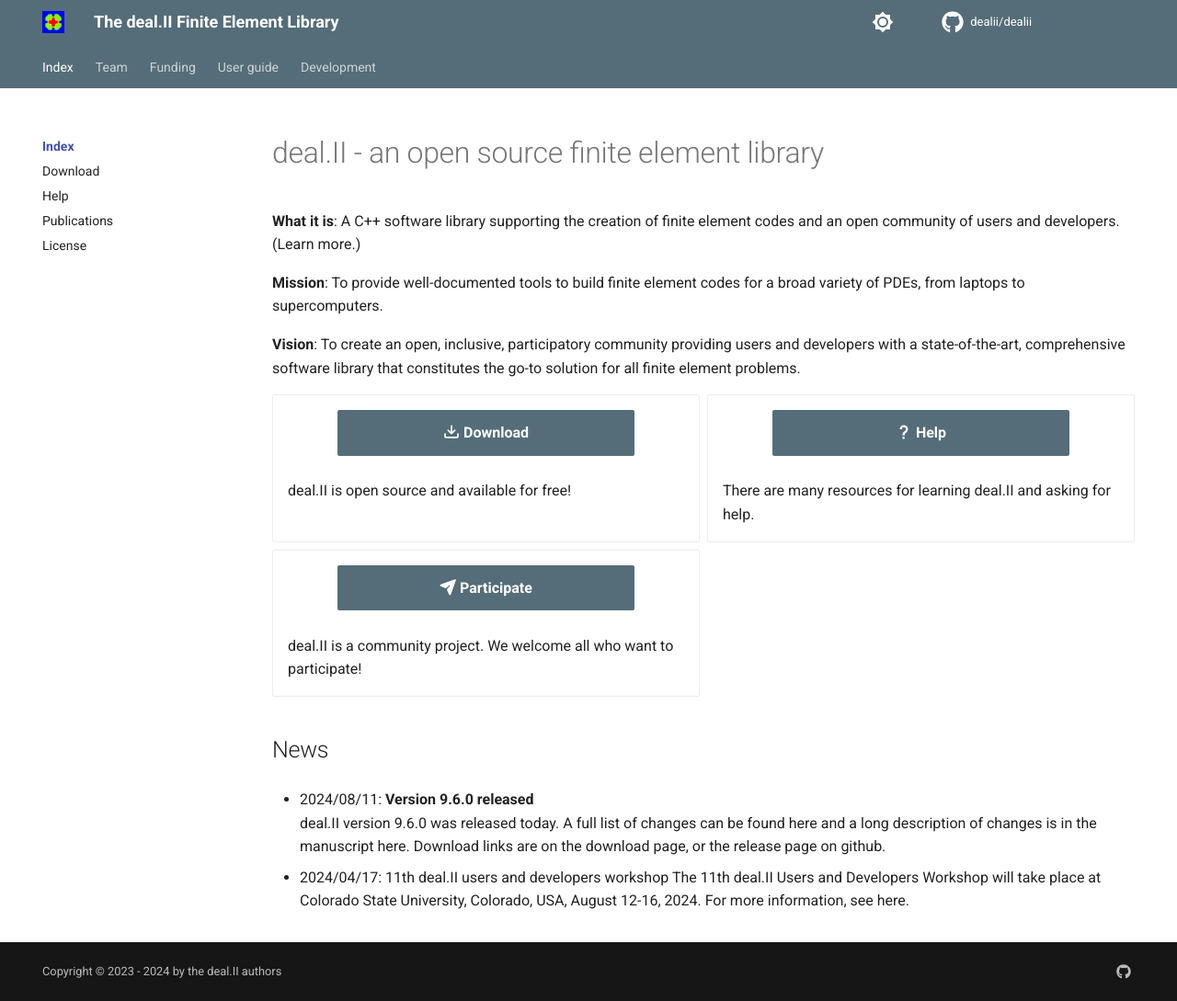
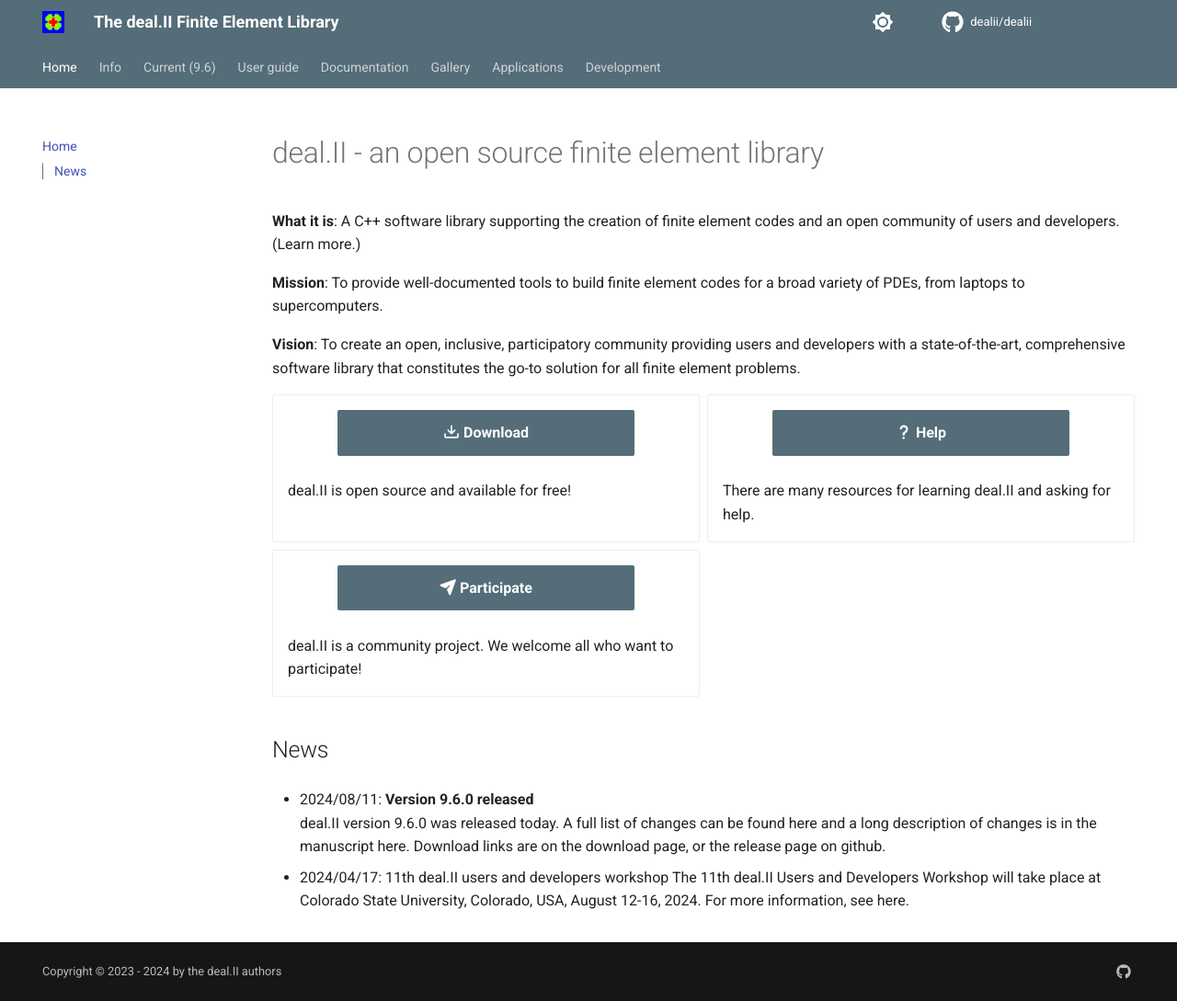
Before and after one commit to dealii/website, an MkDocs documentation site: the page built from docs/index.md, in a window 1280 px wide and 1089 px high. Shown: the whole window at 92% size. Built offline with MkDocs 1.6.1 and Material for MkDocs 9.7.7, drawn with Linux system fonts in a browser that asks for light colours; comment, search, counter and statistics services are not loaded.

Commit message:
work on structure

```diff
--- a/mkdocs.yml
+++ b/mkdocs.yml
@@ -4,14 +4,22 @@
 repo_url:  https://github.com/dealii/dealii
 plugins: []
 nav:
-  - Index:
-    - index.md
-    - Download: download.md
+  - index.md
+  - Info:
+    - info.md
     - Help: help.md
+    - Participate: participate.md
     - Publications: publications.md
     - License: license.md
-  - Team: ./team
-  - Funding: ./funding
+    - Team: ./team.md
+    - Funding: ./funding
+  - Current (9.6):
+    - ./current.md
+    - README: https://www.dealii.org/current/readme.html
+    - Download: download.md
+    - Documentation: https://www.dealii.org/current/index.html
+    - Tutorials: https://www.dealii.org/current/doxygen/deal.II/Tutorial.html
+    - Changes: https://www.dealii.org/current/doxygen/deal.II/changes_between_9_5_2_and_9_6_0.html
   - User guide:
     - user_guide/index.md
     - Installation instructions:
@@ -21,6 +29,9 @@
     - Basic usage:
       - Overview: user_guide/basic_usage_overview.md
     - Youtube: https://www.youtube.com/@matthiasmaier8956/videos
+  - Documentation: doc.md
+  - Gallery: ./gallery.md
+  - Applications: ./applications
   - Development:
     - development/index.md
     - Github repository: https://github.com/dealii/dealii
```
